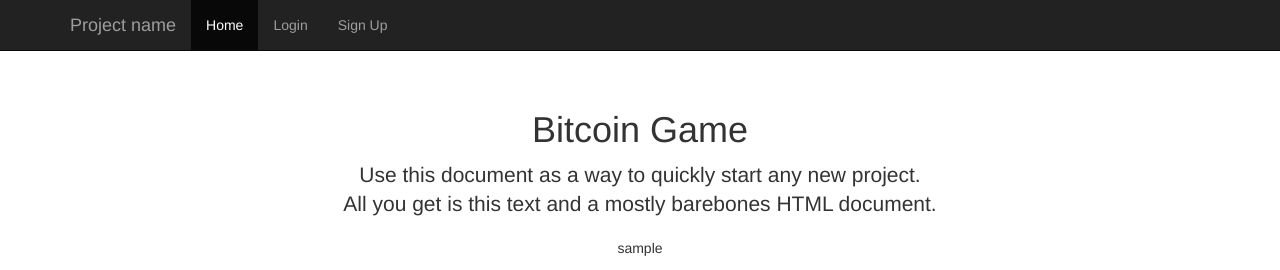
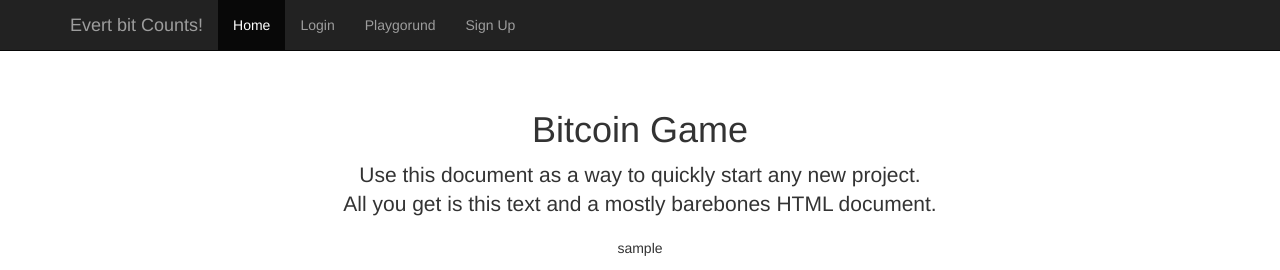
Before and after one commit to DanielSaldivarSalas/mhacksx-best-group, a Flask app: page /bitgame in a window 1280 px wide. Shown: the top 270 px of the page. Run offline with Flask 2, Linux system fonts and the light colour scheme; the visitor is signed in with stand-in values (Sample User, id 1); data comes from the database, SQL or seed files in the repository; parts of the project's set-up code (start-up, migrations or seed data) failed here and were passed over; some libraries are stand-ins or nearby versions.

Commit message:
some minor changes

```diff
--- a/templates/includes/_home_navbar.html
+++ b/templates/includes/_home_navbar.html
@@ -7,12 +7,13 @@
             <span class="icon-bar"></span>
             <span class="icon-bar"></span>
           </button>
-          <a class="navbar-brand" href="#">Project name</a>
+          <a class="navbar-brand" href="#">Evert bit Counts!</a>
         </div>
         <div id="navbar" class="collapse navbar-collapse">
           <ul class="nav navbar-nav">
             <li class="active"><a href="#">Home</a></li>
             <li><a href="{{ url_for('login') }}">Login</a></li>
+            <li><a href="{{ url_for('Playground') }}">Playgorund</a></li>
             <li><a href="{{ url_for('signup') }}">Sign Up</a></li>
           </ul>
         </div><!--/.nav-collapse -->
--- a/views.py
+++ b/views.py
@@ -98,6 +98,8 @@ def signup():
 
 
     return render_template('signup.html', form=form)
+@app.route('/Playground')
+
 
 def generate_graph(inp_y):
     samples = 200
```
